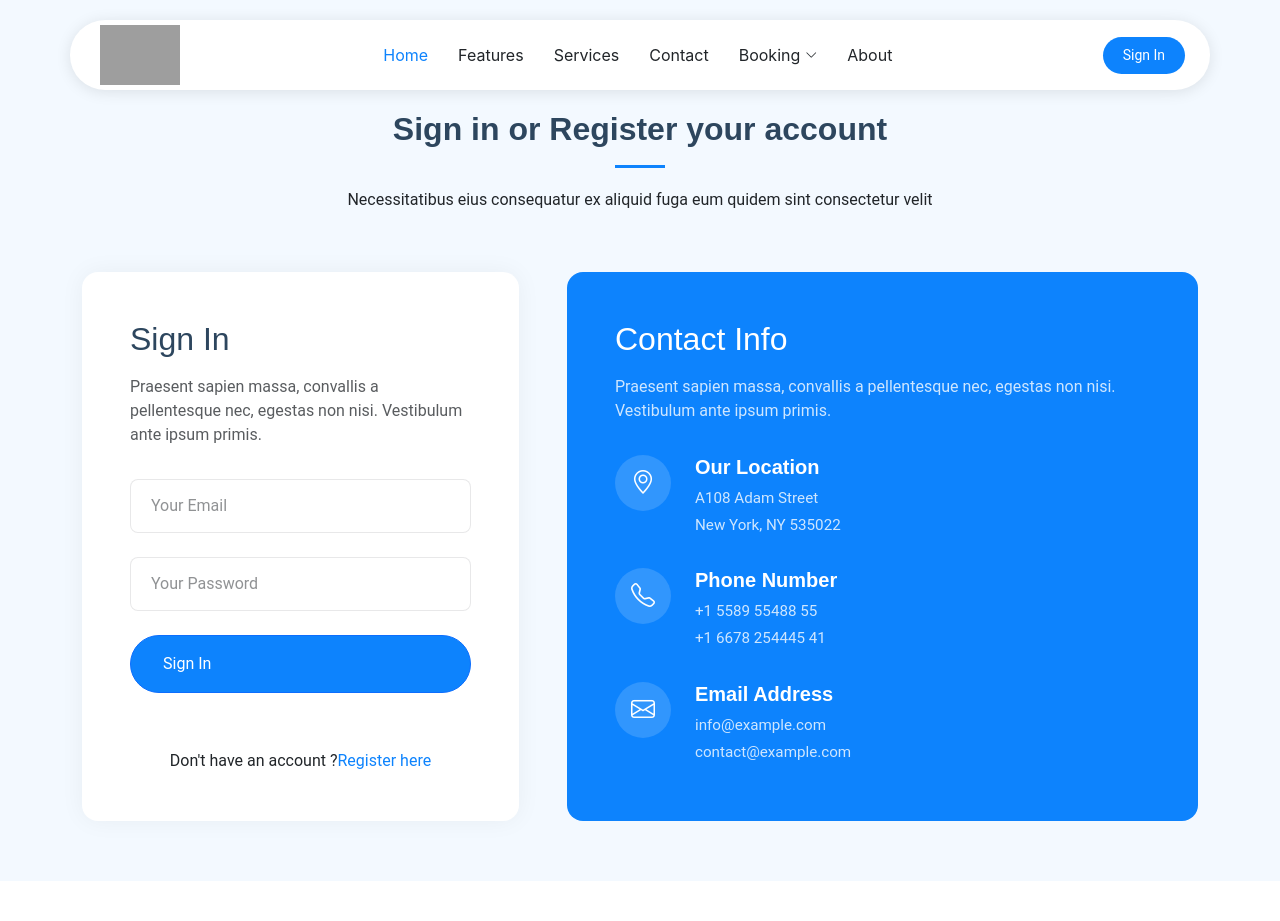
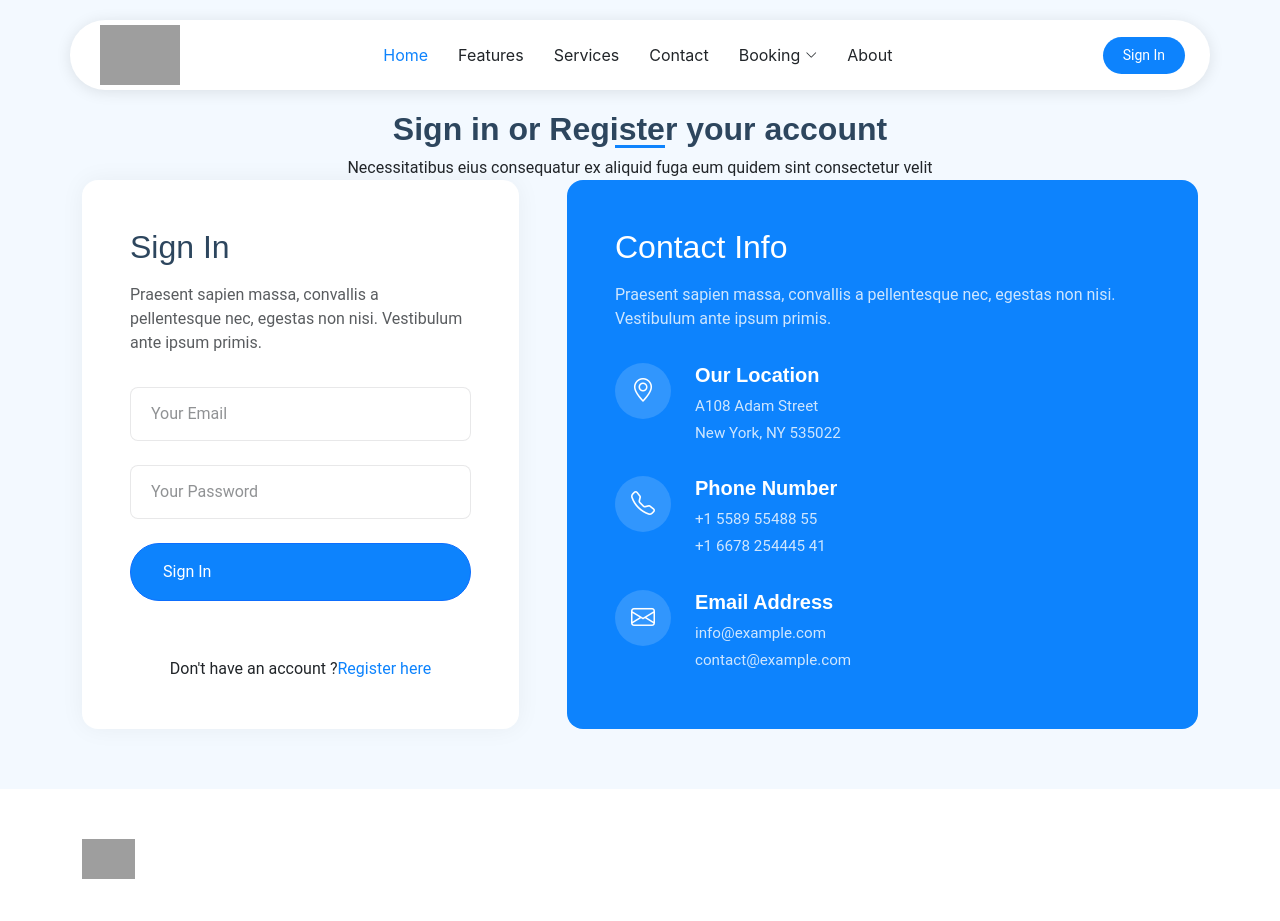
Before and after one commit to FirmanAzharR/travel-and-tour, a CodeIgniter app: page /codeigniterv3/index.php/home/login in a window 1280 px wide. Shown: the top 921 px of the page. Run offline with CodeIgniter, Linux system fonts and the light colour scheme; grey boxes are pictures that could not be loaded.

Commit message:
fix sectin title bottom

```diff
--- a/landing-page/assets/css/main.css
+++ b/landing-page/assets/css/main.css
@@ -683,15 +683,12 @@ section,
 --------------------------------------------------------------*/
 .section-title {
   text-align: center;
-  padding-bottom: 60px;
   position: relative;
 }
 
 .section-title h2 {
   font-size: 32px;
   font-weight: 700;
-  margin-bottom: 20px;
-  padding-bottom: 20px;
   position: relative;
 }
 
```
